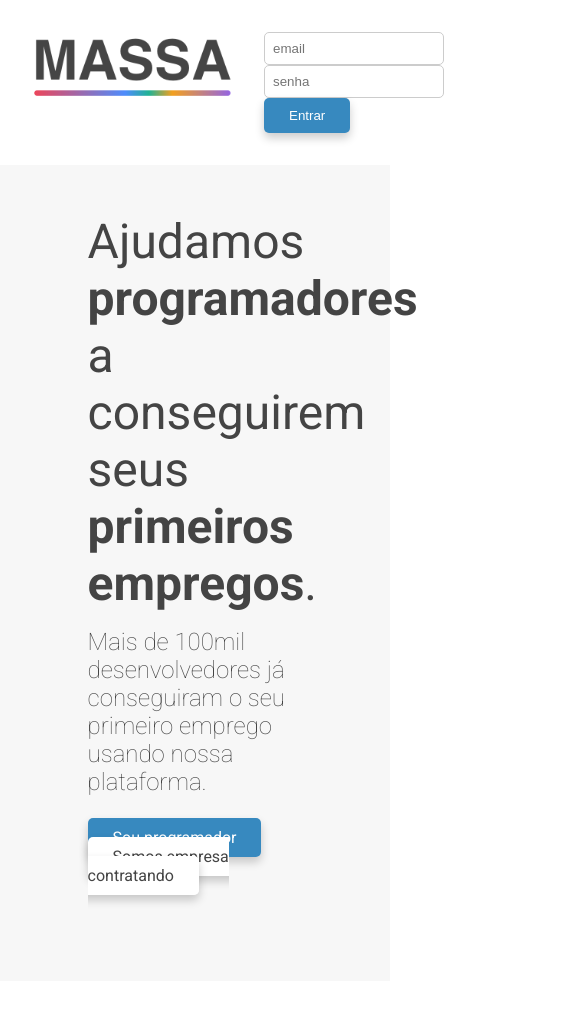
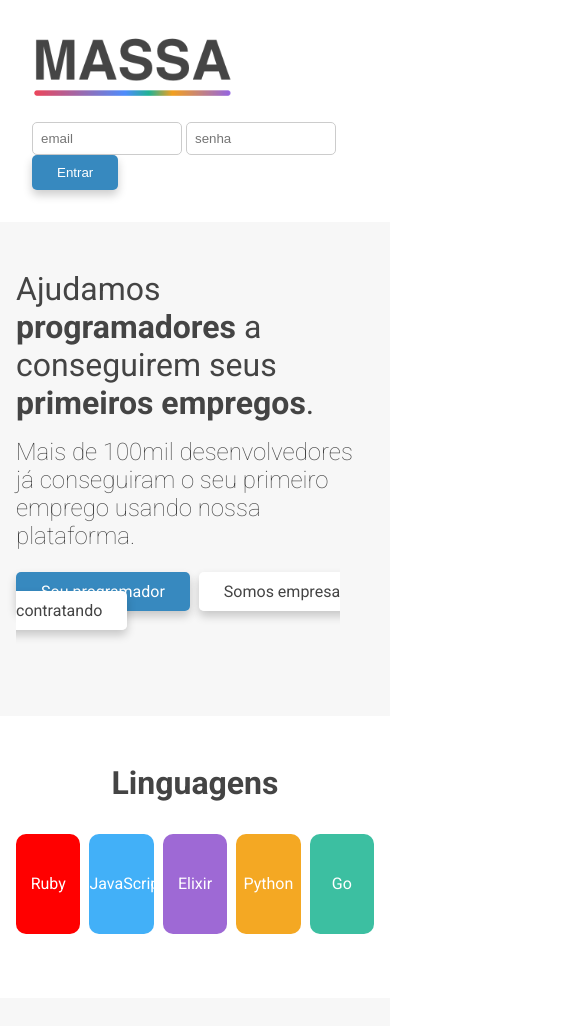
Before and after one commit to thiagoSouza1989/projeto-massa, a plain HTML site: page index.html in a window 390 px wide. Shown: the top 1026 px of the page, 585 px wide, since content can reach past the window. Drawn offline with Linux system fonts and the light colour scheme.

Commit message:
adicionado media query

```diff
--- /dev/null
+++ b/css/mediaquery.css
@@ -0,0 +1,231 @@
+@media screen and (max-width: 768px){
+
+    header{
+        display: flex;
+        flex-direction: column;
+        justify-content: space-evenly;
+        padding: 2rem;
+    }
+
+    .logo img{
+        width: 200px;
+        margin-right: 2rem;
+    }
+
+    .sign-in{
+        /*display: flex;
+        flex-direction: column;
+        justify-content: space-between;*/
+
+        padding-top: 20px;
+    }
+
+    .sign-in button{
+        border: none;
+    }
+
+    input[type='text'],
+    input[type='email'],
+    input[type='password']{
+        width: 150px;
+        padding: 0.5rem;
+        border-radius: 5px;
+        border: 1px solid #ccc;
+
+    }
+
+    section{
+        padding: 3rem 0 4rem 0;
+    }
+    h1{
+        font-size: 2rem;
+        font-weight: normal;
+    }
+    .tittle{
+        margin-bottom: 2rem;
+        text-align: center;
+        font-weight: bold;
+    }
+    .gray{
+        background-color: #f7f7f7;
+    }
+    .container{
+        max-width: 1000px;
+        margin: auto;
+        padding: 0 1rem;
+    }
+
+    .hero{
+        width: 100%;
+        margin: auto;
+    }
+
+    .intro p{
+        margin: 1rem 0;
+        font-size: 1.5rem;
+        font-weight: 100;
+    }
+    .intro .cta{
+        margin: 2rem 0;
+    }
+    .button{
+        text-decoration: none;
+        padding: 10px 25px;
+
+        border-radius: 5px;
+        margin-right: 5px;
+        box-shadow: 0 5px 10px 0 rgba(0, 0, 0, 0.2);
+    }
+    .button:hover{
+        box-shadow: 0 5px 10px 0 rgba(0, 0, 0, 0.3);
+    }
+
+    .cards{
+        display: flex;
+        justify-content: space-between;
+    }
+    .card{
+        display: flex;
+        flex-direction: column;
+        justify-content: center;
+        text-align: center;
+
+        height: 100px;
+        width: 18%;
+        border-radius: 10px;
+
+        color: white;
+        font-size: 1rem;
+    }
+
+    .members{
+        /*display: flex;
+        flex-direction: column;
+        justify-content: space-around;*/
+
+        display: flex;
+        flex-wrap: wrap;
+        width: 100%;
+
+    }
+    .member img{
+        width: 70px;
+        height: 70px;
+        border-radius: 50%;
+
+    }
+    .member img:hover{
+        box-shadow: 0 5px 10px rgba(0, 0, 0, 0.3)
+    }
+}
+
+@media screen and (max-width: 900px){
+
+    header{
+        display: flex;
+        flex-direction: column;
+        justify-content: space-evenly;
+        padding: 2rem;
+    }
+
+    .logo img{
+        width: 200px;
+        margin-right: 2rem;
+    }
+
+    .sign-in{
+
+        padding-top: 20px;
+    }
+
+    .sign-in button{
+        border: none;
+    }
+
+    input[type='text'],
+    input[type='email'],
+    input[type='password']{
+        width: 150px;
+        padding: 0.5rem;
+        border-radius: 5px;
+        border: 1px solid #ccc;
+
+    }
+
+    section{
+        padding: 3rem 0 4rem 0;
+    }
+    h1{
+        font-size: 2rem;
+        font-weight: normal;
+    }
+    .tittle{
+        margin-bottom: 2rem;
+        text-align: center;
+        font-weight: bold;
+    }
+    .gray{
+        background-color: #f7f7f7;
+    }
+    .container{
+        max-width: 1000px;
+        margin: auto;
+        padding: 0 1rem;
+    }
+
+    .hero{
+        width: 100%;
+        margin: auto;
+    }
+
+    .intro p{
+        margin: 1rem 0;
+        font-size: 1.5rem;
+        font-weight: 100;
+    }
+    .intro .cta{
+        margin: 2rem 0;
+    }
+    .button{
+        text-decoration: none;
+        padding: 10px 25px;
+
+        border-radius: 5px;
+        margin-right: 5px;
+        box-shadow: 0 5px 10px 0 rgba(0, 0, 0, 0.2);
+    }
+    .button:hover{
+        box-shadow: 0 5px 10px 0 rgba(0, 0, 0, 0.3);
+    }
+
+    .cards{
+        display: flex;
+        justify-content: space-between;
+    }
+    .card{
+        display: flex;
+        flex-direction: column;
+        justify-content: center;
+        text-align: center;
+
+        height: 100px;
+        width: 18%;
+        border-radius: 10px;
+
+        color: white;
+        font-size: 1rem;
+    }
+
+    .members{
+        display: flex;
+        justify-content: space-between;
+    }
+    .member img{
+        width: 100px;
+        height: 100px;
+        border-radius: 50%;
+    }
+    .member img:hover{
+        box-shadow: 0 5px 10px rgba(0, 0, 0, 0.3)
+    }
+}
--- a/css/style.css
+++ b/css/style.css
@@ -9,6 +9,8 @@ body{
     font-family: 'Roboto', sans-serif;
     color: #444;
 }
+
+
 header{
     display: flex;
     justify-content: space-evenly;
--- a/index.html
+++ b/index.html
@@ -6,6 +6,7 @@
     <meta name="viewport" content="width=device-width, initial-scale=1.0">
     <title>Massa</title>
     <link rel="stylesheet" href="css/style.css">
+    <link rel="stylesheet" href="css/mediaquery.css">
 </head>
 <body>
     <header>
@@ -14,9 +15,9 @@
         </div>
 
         <div class="sign-in">
-            <form  action="#">
-                <input type="email" placeholder="email">
-                <input type="password" placeholder="senha">
+            <form  action="#" method="post" autocomplete="on">
+                <input type="email" placeholder="email" autocomplete="email" required maxlength="30">
+                <input type="password" placeholder="senha" autocomplete="current-password" required minlength="8">
                 <button type="submit" class="button primary">Entrar</button>
             </form>
         </div>
```
